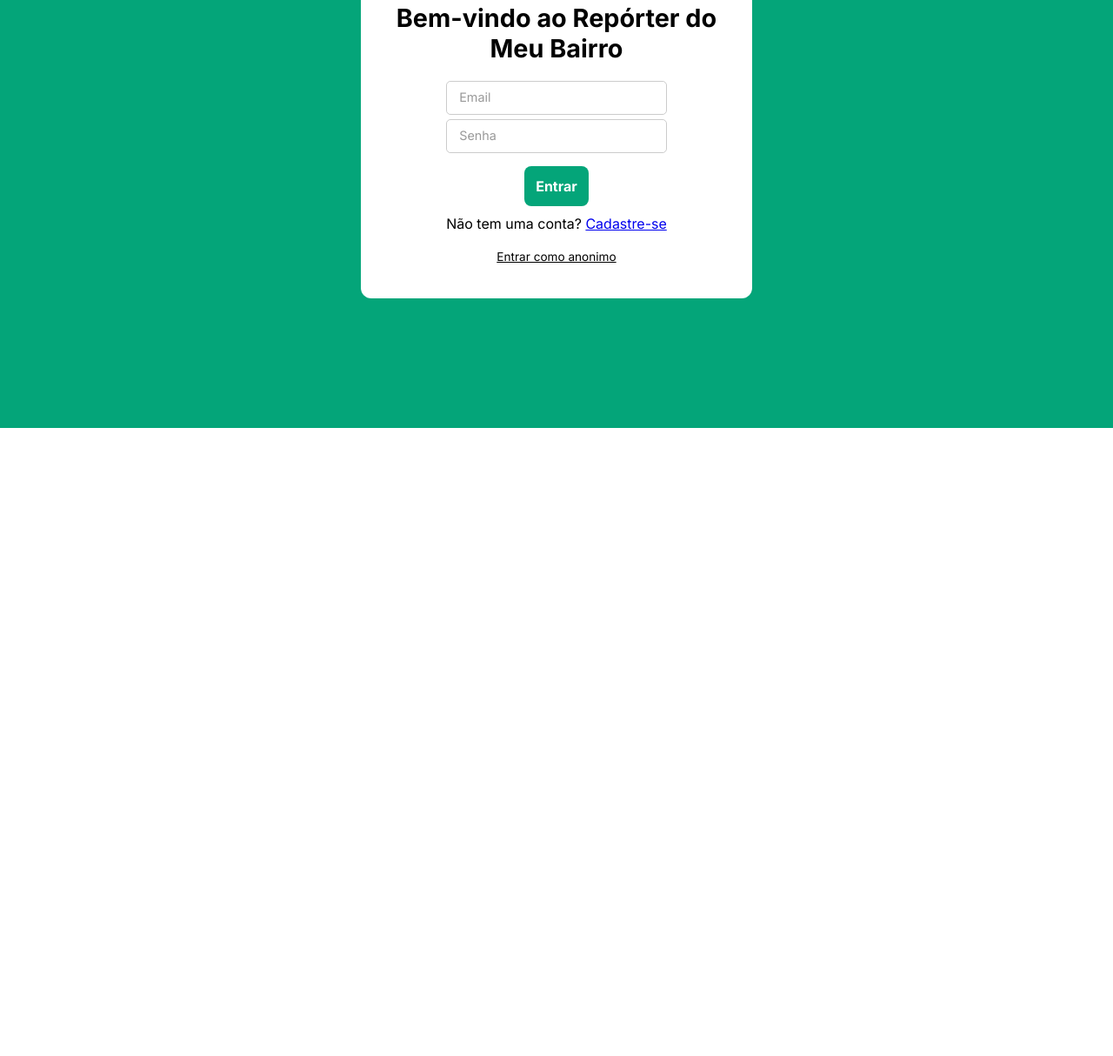
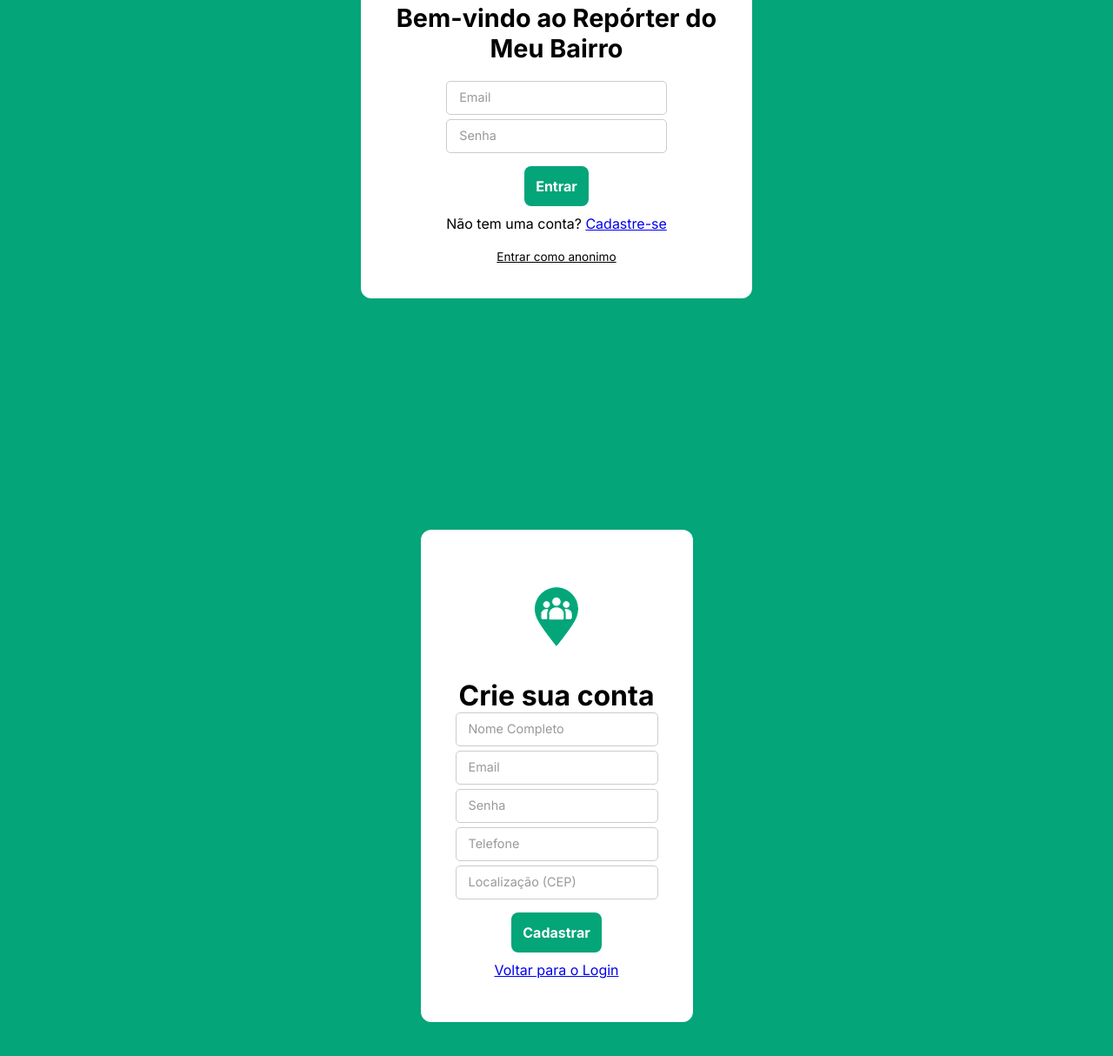
Before and after one commit to GuilhermeVianadeSouza/Projeto-Intregado-Senai, a plain HTML site: page frontend/index.html in a window 1280 px wide. Shown: the part 308-1522 px from the top of the page at 87% size. Before the commit the page ends 800 px from the top, so only its background shows below. Drawn offline with Linux system fonts and the light colour scheme.

Commit message:
cadastro finalizado

```diff
--- a/frontend/style.css
+++ b/frontend/style.css
@@ -27,7 +27,15 @@
     align-items: center;
     text-align: center;
     border-radius: 12px;
-    padding: 40px 30px;
+    padding: 50px 40px;
+}
+#aba-cadastro {
+    background-color: #04A579;
+    min-height: 100vh;
+      display: flex;
+    justify-content: center;
+    align-items: center;
+    padding: 20px;
 }
 
 
```
